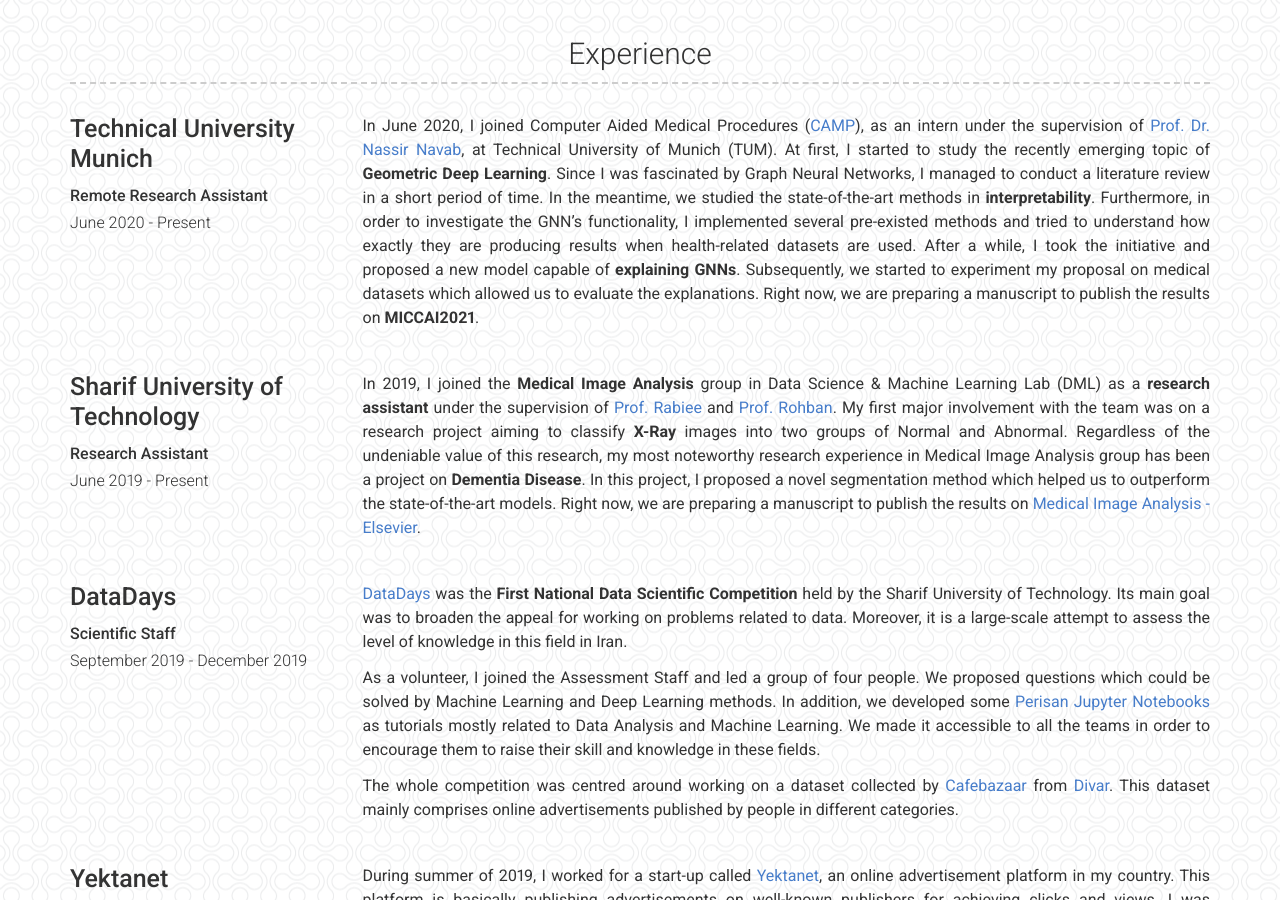
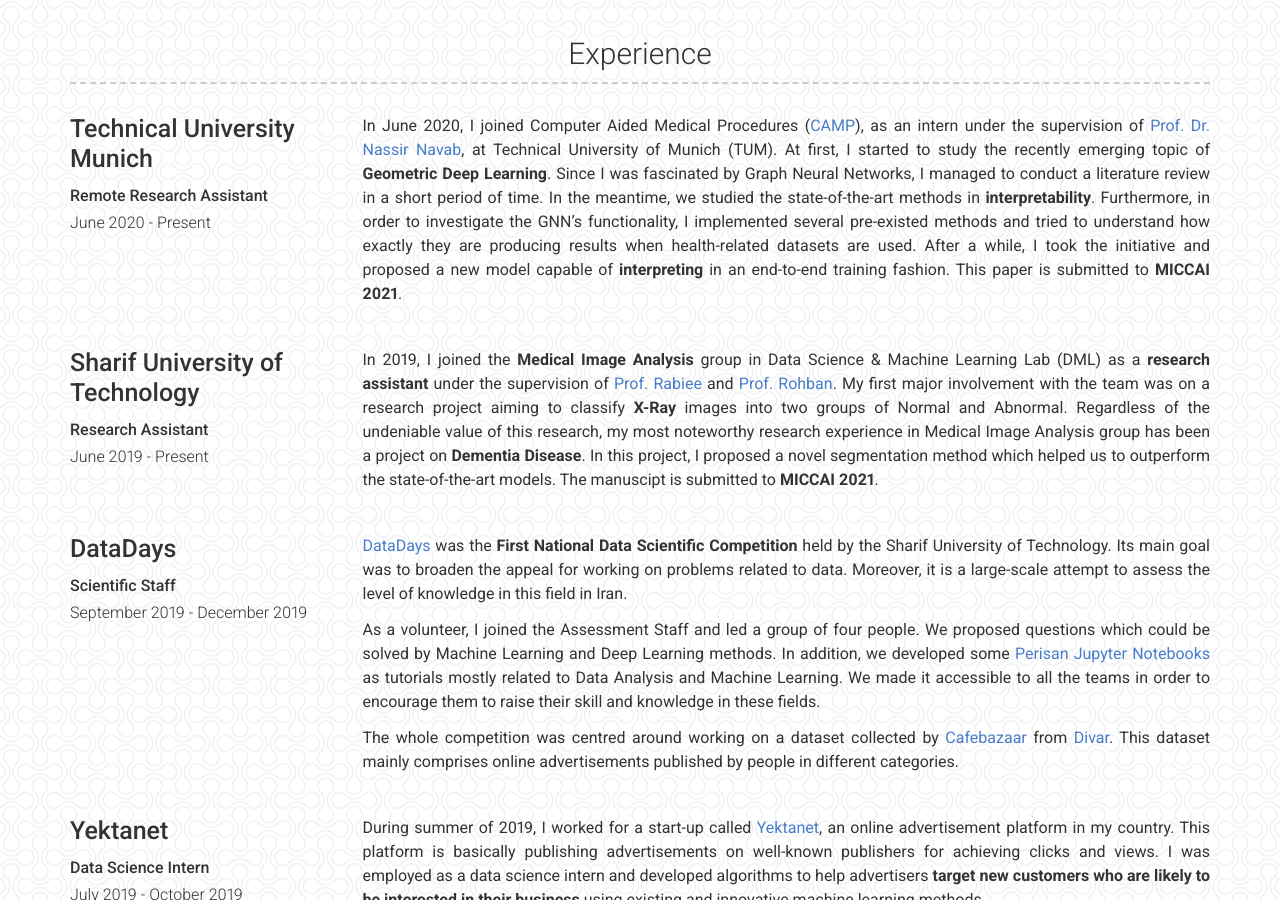
Before and after one commit to sfch1999/sfch1999.github.io, a Jekyll site: the page built from index.md, in a window 1280 px wide and 900 px high, scrolled down 1495 px. Built offline with Jekyll 4.4.1, drawn with Linux system fonts in a browser that asks for light colours; a style sheet for code colours, icons or effects is not loaded.

Commit message:
Description Updated

```diff
--- a/_data/experience.yml
+++ b/_data/experience.yml
@@ -7,9 +7,8 @@
     At first, I started to study the recently emerging topic of **Geometric Deep Learning**. Since I was fascinated by Graph Neural Networks,
     I managed to conduct a literature review in a short period of time. In the meantime, we studied the state-of-the-art methods in **interpretability**. Furthermore,
     in order to investigate the GNN's functionality, I implemented several pre-existed methods and tried to understand how exactly they are producing
-    results when health-related datasets are used. After a while, I took the initiative and proposed a new model capable of **explaining GNNs**.
-    Subsequently, we started to experiment my proposal on medical datasets which allowed us to evaluate the explanations. Right now, we are preparing
-    a manuscript to publish the results on **MICCAI2021**.
+    results when health-related datasets are used. After a while, I took the initiative and proposed a new model capable of **interpreting** in an end-to-end training fashion.
+    This paper is submitted to **MICCAI 2021**.
 
 - company: Sharif University of Technology
   job_title: Research Assistant
@@ -21,7 +20,7 @@
     My first major involvement with the team was on a research project aiming to classify **X-Ray** images into two groups of Normal and Abnormal. Regardless of the
     undeniable value of this research, my most noteworthy research experience in Medical Image Analysis group
     has been a project on **Dementia Disease**. In this project, I proposed a novel segmentation method which helped us to outperform the state-of-the-art
-    models.  Right now, we are preparing a manuscript to publish the results on [Medical Image Analysis - Elsevier](https://www.journals.elsevier.com/medical-image-analysis).
+    models.  The manuscipt is submitted to **MICCAI 2021**.
 
 - company: DataDays
   job_title: Scientific Staff
```
